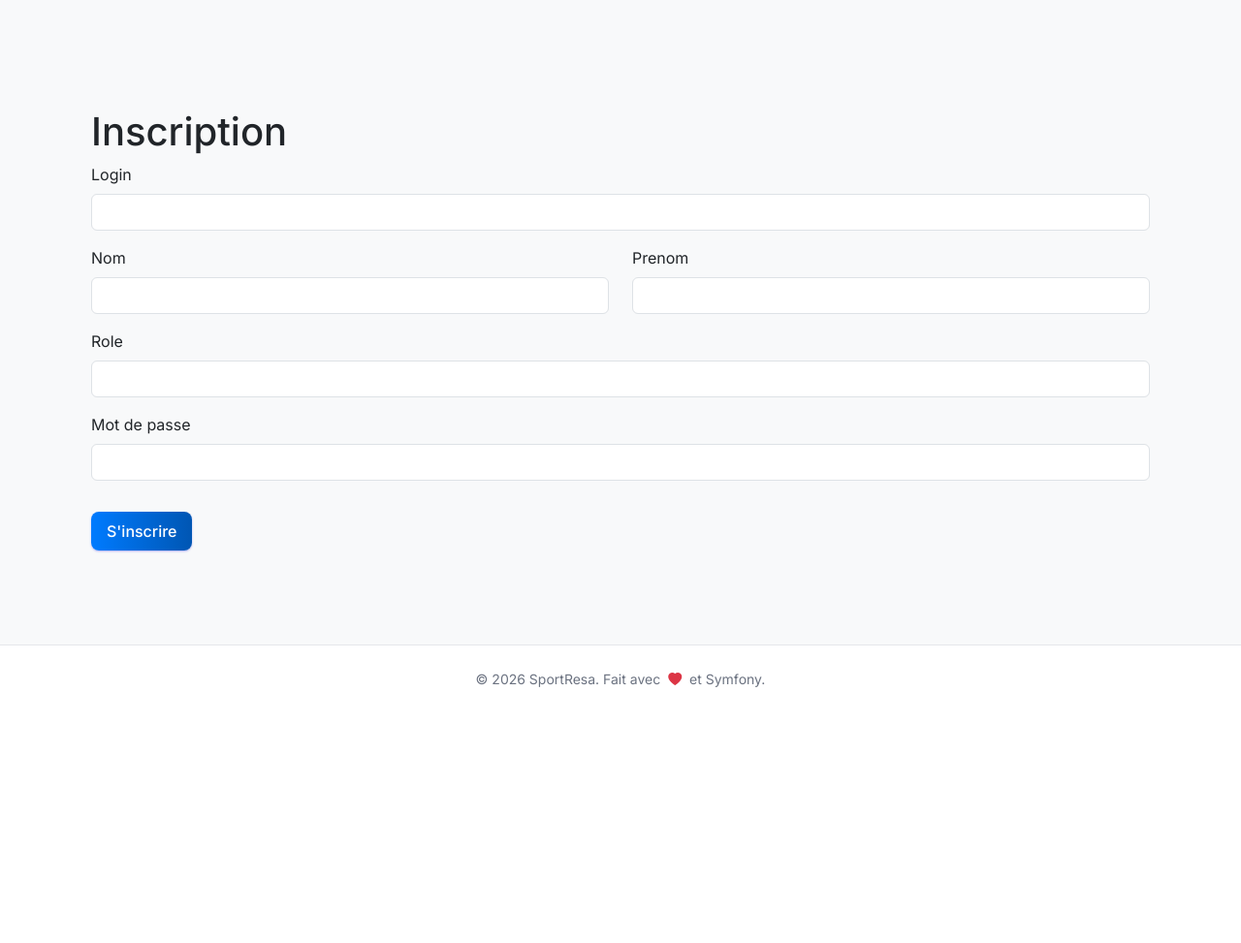
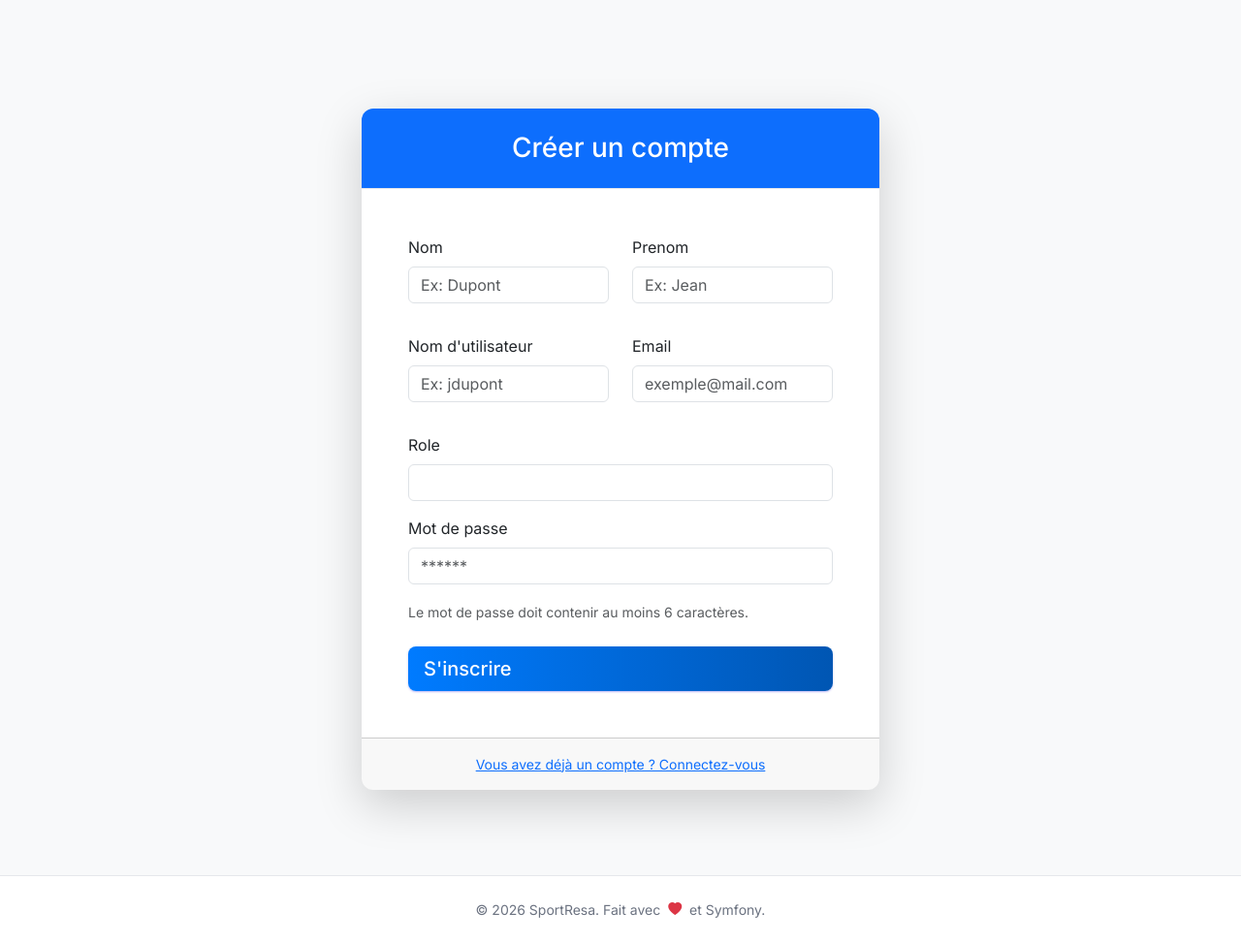
Before and after one commit to Charlous4/Reservation, a Symfony app: template templates/registration/register.html.twig in a window 1280 px wide. Shown: the part 65-1038 px from the top of the page at 97% size. Before the commit the page ends 774 px from the top, so only its background shows below. Run offline with Twig, Linux system fonts and the light colour scheme; the template is opened without the code that fills it, so the values that code supplies are empty; form fields are guessed from the names that the template uses; some libraries are stand-ins or nearby versions.

Commit message:
rajout de l'email dans membre et reglage de soucis

```diff
--- a/src/Form/RegistrationFormType.php
+++ b/src/Form/RegistrationFormType.php
@@ -14,6 +14,7 @@ use Symfony\Component\Validator\Constraints\NotBlank;
 use App\Entity\Roles; // 👈 Vérifie si ta classe s'appelle Role ou Roles
     use Symfony\Bridge\Doctrine\Form\Type\EntityType;
     use Symfony\Component\Form\Extension\Core\Type\TextType;
+    use Symfony\Component\Form\Extension\Core\Type\EmailType;
 
 class RegistrationFormType extends AbstractType
 {
@@ -21,7 +22,9 @@ class RegistrationFormType extends AbstractType
     {
         $builder
             ->add('login') // Ton identifiant
-
+            ->add('email', EmailType::class, [
+            'label' => 'Adresse Email',
+        ])
             // 👇 AJOUTE LE NOM ET PRÉNOM (Indispensable pour un Membre)
             ->add('nom', TextType::class, [
                 'label' => 'Nom'
--- a/templates/registration/register.html.twig
+++ b/templates/registration/register.html.twig
@@ -3,33 +3,80 @@
 {% block title %}Inscription{% endblock %}
 
 {% block body %}
-<div class="container mt-5">
-    <h1>Inscription</h1>
+<div class="container mt-5 mb-5">
+    <div class="row justify-content-center">
+        <div class="col-md-8 col-lg-6">
 
+            {# Début de la Carte #}
+            <div class="card shadow-lg border-0 rounded-lg">
+                <div class="card-header bg-primary text-white text-center py-4">
+                    <h3 class="mb-0 font-weight-light">Créer un compte</h3>
+                </div>
+
+                <div class="card-body p-5">
                     {{ form_start(registrationForm) }}
 
-        {# Login #}
-        {{ form_row(registrationForm.login) }}
-
-        {# Nom et Prénom (Sur la même ligne pour faire joli) #}
-        <div class="row">
+                        {# --- Ligne 1 : Identité --- #}
+                        <div class="row mb-3">
                             <div class="col-md-6">
-                {{ form_row(registrationForm.nom) }}
+                                {{ form_row(registrationForm.nom, {
+                                    'attr': {'placeholder': 'Ex: Dupont'}
+                                }) }}
                             </div>
                             <div class="col-md-6">
-                {{ form_row(registrationForm.prenom) }}
+                                {{ form_row(registrationForm.prenom, {
+                                    'attr': {'placeholder': 'Ex: Jean'}
+                                }) }}
                             </div>
                         </div>
 
-        {# Le choix du Rôle #}
+                        {# --- Ligne 2 : Identifiants --- #}
+                        <div class="row mb-3">
+                            <div class="col-md-6">
+                                {{ form_row(registrationForm.login, {
+                                    'label': "Nom d'utilisateur",
+                                    'attr': {'placeholder': 'Ex: jdupont'}
+                                }) }}
+                            </div>
+                            <div class="col-md-6">
+                                {# ✅ J'ai rajouté l'email ici #}
+                                {{ form_row(registrationForm.email, {
+                                    'attr': {'placeholder': 'exemple@mail.com'}
+                                }) }}
+                            </div>
+                        </div>
+
+                        {# --- Ligne 3 : Rôle --- #}
+                        <div class="mb-3">
                             {{ form_row(registrationForm.role) }}
+                        </div>
 
-        {# Mot de passe #}
+                        {# --- Ligne 4 : Mot de passe --- #}
+                        <div class="mb-4">
                             {{ form_row(registrationForm.plainPassword, {
-            label: 'Mot de passe'
+                                label: 'Mot de passe',
+                                attr: {'placeholder': '******'}
                             }) }}
+                            <small class="text-muted">Le mot de passe doit contenir au moins 6 caractères.</small>
+                        </div>
 
-        <button type="submit" class="btn btn-primary mt-3">S'inscrire</button>
+                        {# Bouton Pleine Largeur #}
+                        <div class="d-grid gap-2">
+                            <button type="submit" class="btn btn-primary btn-lg">S'inscrire</button>
+                        </div>
+
                     {{ form_end(registrationForm) }}
                 </div>
+
+                <div class="card-footer text-center py-3">
+                    <div class="small">
+                        <a href="{{ path('app_login') }}">Vous avez déjà un compte ? Connectez-vous</a>
+                    </div>
+                </div>
+            </div>
+            {# Fin de la Carte #}
+
+        </div>
+    </div>
+</div>
 {% endblock %}
```
Also changed, not shown: migrations/Version20260121145637.php (added, +33 -0 lines), src/Controller/MembreController.php (+20 -3 lines), src/Entity/Membre.php (+15 -0 lines), src/Form/MembreType.php (+19 -11 lines), templates/membre/_form.html.twig (+13 -22 lines), templates/membre/show.html.twig (+8 -6 lines). Lines whose indentation alone changed are shown as unchanged.
